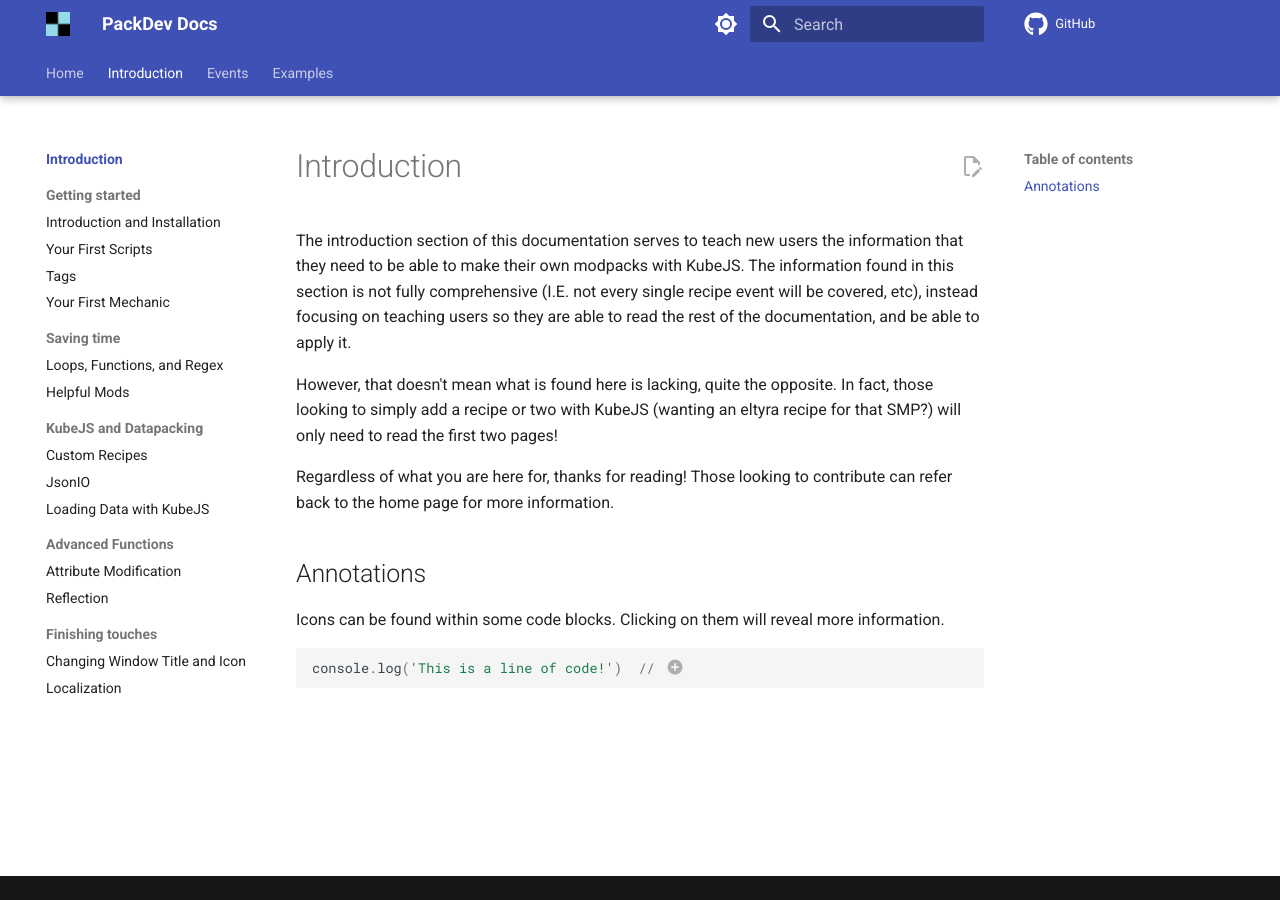
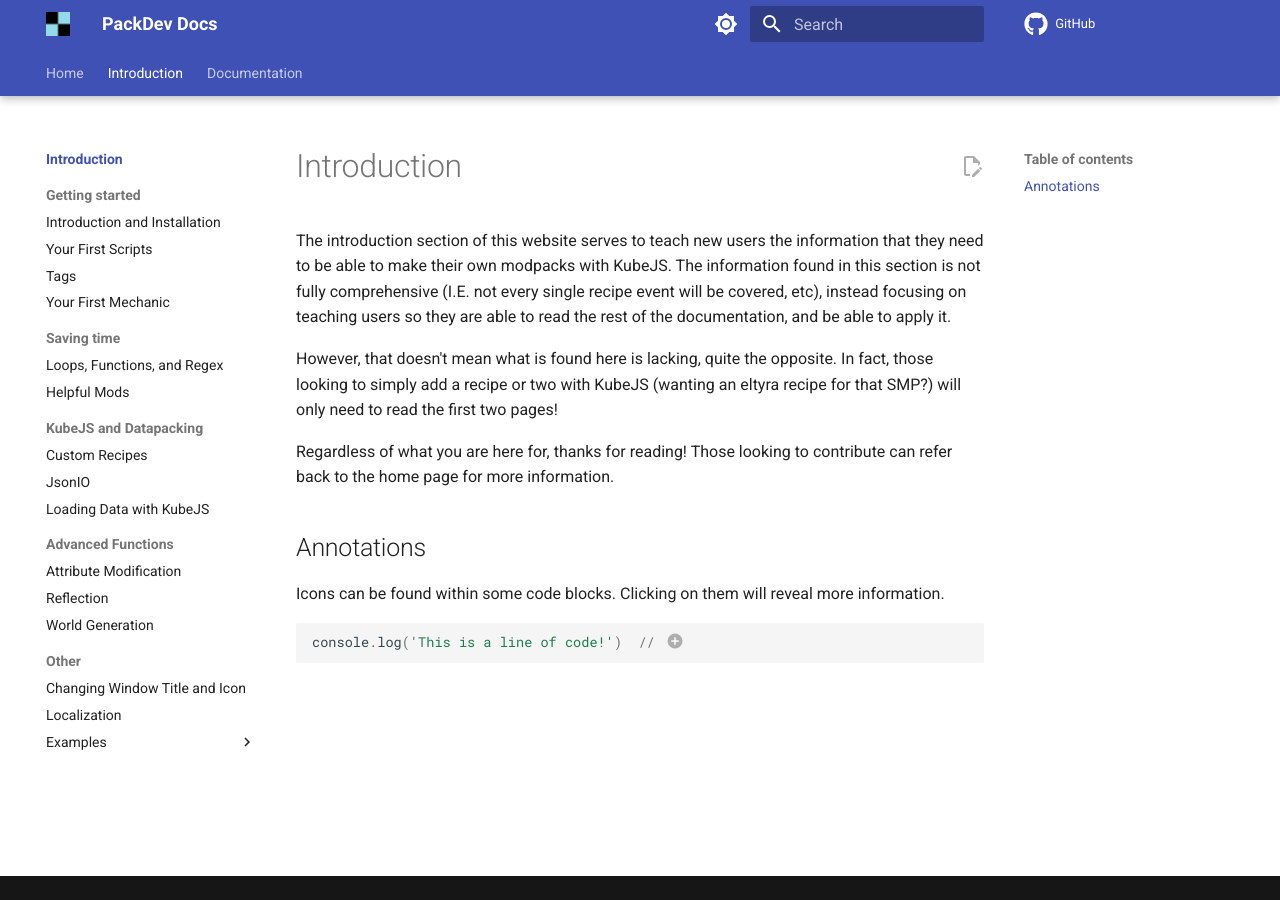
Before and after one commit to ThePansmith/docs, an MkDocs documentation site: the page built from docs/introduction/index.md, in a window 1280 px wide. Built offline with MkDocs 1.6.1 and Material for MkDocs 9.7.7, drawn with Linux system fonts in a browser that asks for light colours; comment, search, counter and statistics services are not loaded.

```diff
--- /dev/null
+++ b/docs/introduction/advanced/worldgen.md
@@ -0,0 +1,7 @@
+---
+title: World Generation
+---
+
+# Header
+
+Page content here...
--- a/docs/introduction/index.md
+++ b/docs/introduction/index.md
@@ -1,5 +1,5 @@
 # Introduction
-The introduction section of this documentation serves to teach new users the information that they need to be able to make their own modpacks with KubeJS. The information found in this section is not fully comprehensive (I.E. not every single recipe event will be covered, etc), instead focusing on teaching users so they are able to read the rest of the documentation, and be able to apply it.
+The introduction section of this website serves to teach new users the information that they need to be able to make their own modpacks with KubeJS. The information found in this section is not fully comprehensive (I.E. not every single recipe event will be covered, etc), instead focusing on teaching users so they are able to read the rest of the documentation, and be able to apply it.
 
 However, that doesn't mean what is found here is lacking, quite the opposite. In fact, those looking to simply add a recipe or two with KubeJS (wanting an eltyra recipe for that SMP?) will only need to read the first two pages!
 
```
Also changed, not shown: docs/examples/index.md (deleted, +0 -3 lines), docs/introduction/advanced/reflection.md (+1 -2 lines), docs/introduction/other/examples/custom-spawn.md (added, +3 -0 lines), docs/introduction/other/examples/multi-difficulties.md (added, +3 -0 lines), docs/introduction/other/examples/nukescripts.md (added, +3 -0 lines), docs/introduction/other/examples/starting-items.md (added, +3 -0 lines), docs/.pages, docs/introduction/.pages, docs/introduction/other/custom-window.md (renamed from docs/introduction/finishing-touches/custom-window.md), docs/introduction/other/localization.md (renamed from docs/introduction/finishing-touches/localization.md).
